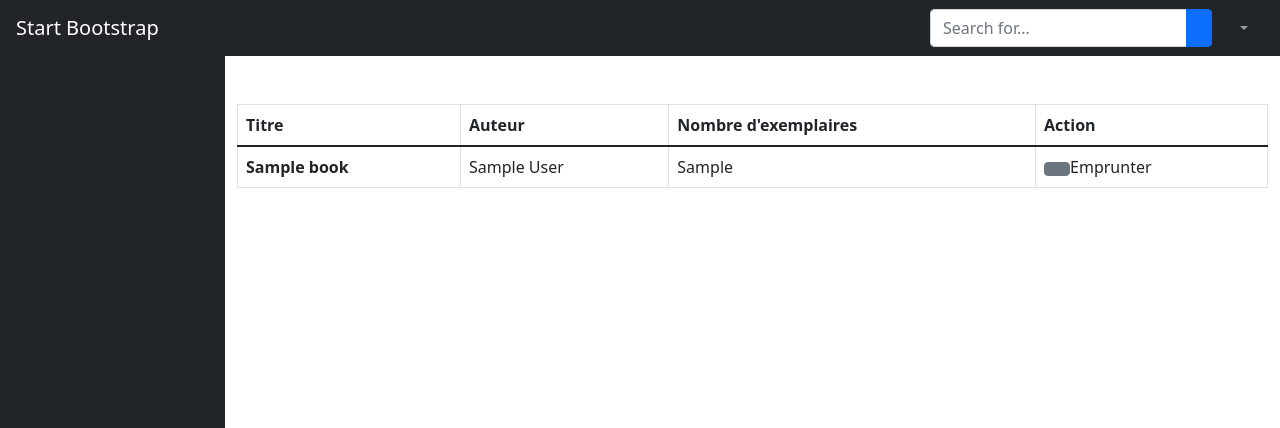
After one commit to Gabriel-LPMI/UE-3DW22, a Symfony app: template templates/book/index.html.twig in a window 1280 px wide. The commit adds this page. Shown: the top 428 px of the page. Run offline with Twig, Linux system fonts and the light colour scheme; the template is opened without the code that fills it: most values are stand-ins (such as "Sample title", 1, 10 or a date in 2020); some libraries are stand-ins or nearby versions.

Commit message:
BookController and display dashboard

```diff
--- /dev/null
+++ b/templates/book/index.html.twig
@@ -0,0 +1,30 @@
+{% extends 'base.html.twig' %}
+
+{% block title %}Hello BookController!{% endblock %}
+
+{% block body %}
+<div class="container mt-5">
+    <table class="table table-bordered">
+        <thead>
+          <tr>
+            <th scope="col">Titre</th>
+            <th scope="col">Auteur</th>
+            <th scope="col">Nombre d'exemplaires</th>
+            <th scope="col">Action</th>
+          </tr>
+        </thead>
+        <tbody>
+
+        {% for book in books %}
+          <tr>
+            <th scope="row">{{ book.title }}</th>
+            <td>{{ book.author }}</td>
+            <td>{{ book.nbExemplaire }}</td>
+            <td><a href="" class="btn btn-secondary"></a>Emprunter</td>
+          </tr>
+        {% endfor %}
+
+        </tbody>
+      </table>
+</div>
+{% endblock %}
--- a/templates/partials/aside.html.twig
+++ b/templates/partials/aside.html.twig
@@ -4,7 +4,7 @@
         {% if app.user %}
           <div class="nav">
               <div class="sb-sidenav-menu-heading">Core</div>
-              <a class="nav-link" href="/">
+              <a class="nav-link" href="{{ path('livre_index') }}">
                   <div class="sb-nav-link-icon"><i class="fas fa-tachometer-alt"></i></div>
                   Dashboard
               </a>
```
Also changed, not shown: src/Controller/BookController.php (added, +22 -0 lines).
